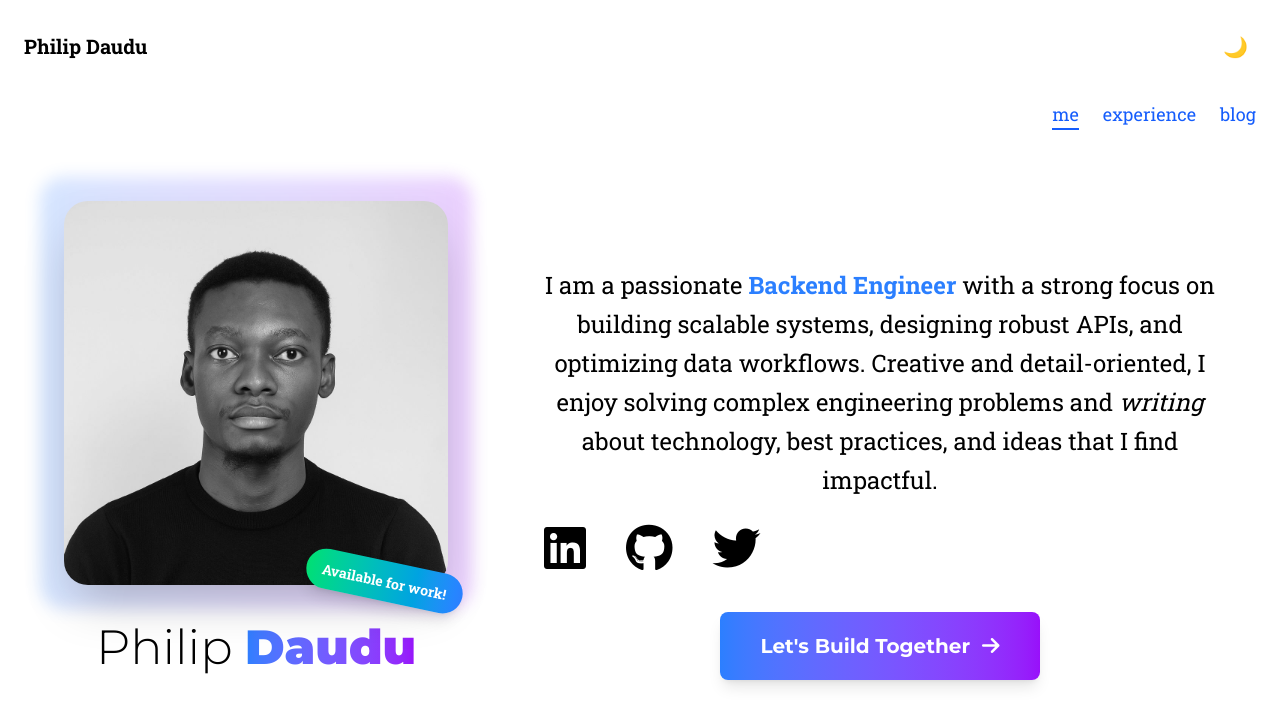
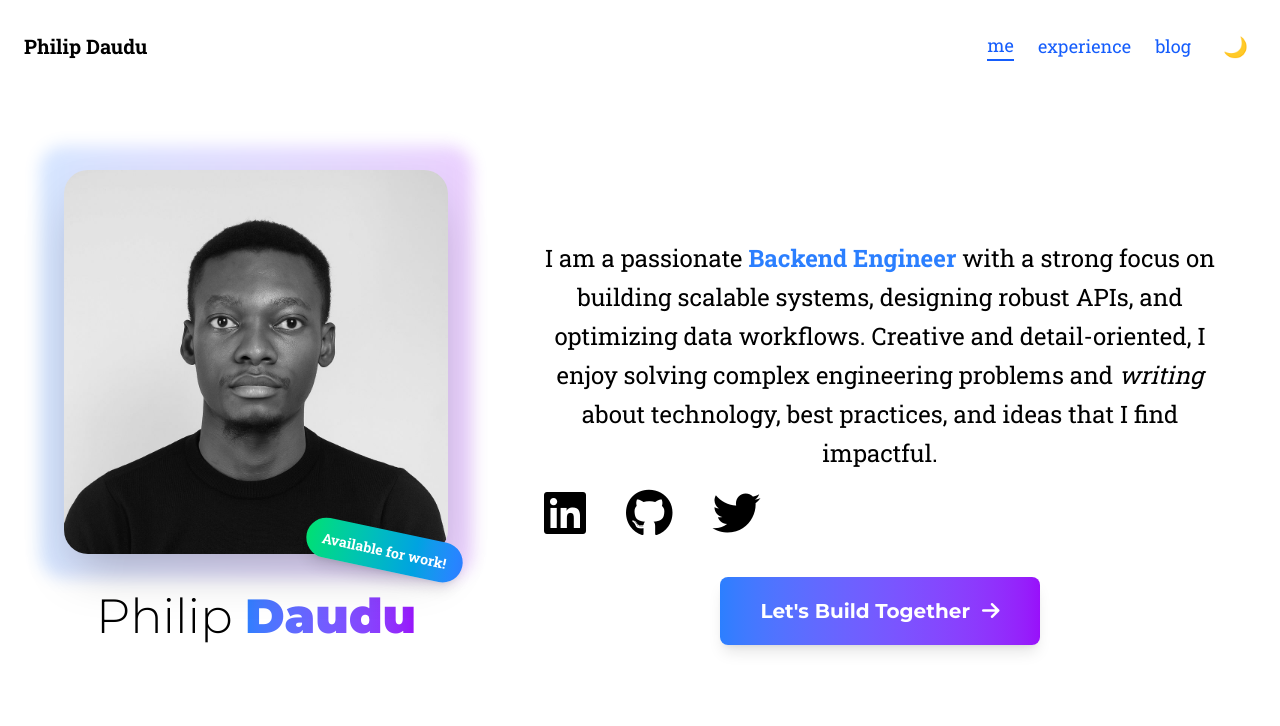
Before and after one commit to Philip-D21/portfolio, a React (Vite) app: page / in a window 1280 px wide. Shown: the top 726 px of the page. Built offline with nearby package versions, Linux system fonts and the light colour scheme.

Commit message:
feat: update portfolio

```diff
--- a/src/Header.jsx
+++ b/src/Header.jsx
@@ -8,18 +8,41 @@ function Header() {
 
   return (
     <header className="pt-4 px-4 sm:pt-6 sm:px-6 w-full relative z-20">
-      <div className="mb-6 sm:mb-8 flex items-center justify-between">
-        <div>
+      {/* Main header row with logo and right-aligned nav + controls */}
+      <div className="flex items-center justify-between mb-6 sm:mb-8">
+        {/* Logo */}
+        <div className="flex-shrink-0">
           <div className={`font-bold text-lg sm:text-xl ${colors.text}`}>Philip Daudu</div>
-          {/* <div className={`text-xs ${colors.textMuted}`}>Code with clarity. Grow with purpose.</div> */}
         </div>
 
-        {/* Theme toggle and hamburger container */}
-        <div className="flex items-center gap-4">
+        {/* Right side: Desktop Navigation + Theme toggle + Mobile menu */}
+        <div className="flex items-center gap-6">
+          {/* Desktop Navigation - Far Right */}
+          <nav className="hidden sm:flex items-center gap-6 text-lg">
+            <Link
+              to="/"
+              className={`${colors.accent} hover:${colors.accentHover} transition-colors duration-200 border-b-2 ${isDarkMode ? 'border-blue-400' : 'border-blue-600'}`}
+            >
+              me
+            </Link>
+            <Link
+              to="/experience"
+              className={`${colors.accent} hover:${colors.accentHover} transition-colors duration-200`}
+            >
+              experience
+            </Link>
+            <Link
+              to="/blog"
+              className={`${colors.accent} hover:${colors.accentHover} transition-colors duration-200`}
+            >
+              blog
+            </Link>
+          </nav>
+
           {/* Theme toggle button */}
           <button
             onClick={toggleTheme}
-            className={`p-2 rounded-lg transition-colors duration-200 ${colors.button}`}
+            className={`p-2 rounded-lg transition-all duration-200 ${colors.button} hover:scale-105`}
             aria-label={isDarkMode ? 'Switch to light mode' : 'Switch to dark mode'}
           >
             <span className="text-xl">
@@ -27,42 +50,78 @@ function Header() {
             </span>
           </button>
 
-          {/* Hamburger for mobile */}
+          {/* Mobile hamburger */}
           <button
-            className={`sm:hidden p-2 focus:outline-none ${colors.text}`}
+            className={`sm:hidden p-2 rounded-lg transition-all duration-200 hover:${colors.bgSecondary} ${colors.text}`}
             aria-label={navOpen ? 'Close navigation' : 'Open navigation'}
             onClick={() => setNavOpen((open) => !open)}
           >
-            <span className="text-2xl">{navOpen ? '✕' : '☰'}</span>
+            <span className="text-xl">{navOpen ? '✕' : '☰'}</span>
           </button>
         </div>
       </div>
-      {/* Overlay and Nav links for mobile */}
+
+      {/* Mobile Navigation Overlay */}
       {navOpen && (
         <>
           <div className="fixed inset-0 bg-black bg-opacity-60 z-30" onClick={() => setNavOpen(false)}></div>
-          <nav className={`fixed top-0 left-0 w-3/4 max-w-xs h-full ${isDarkMode ? 'bg-gray-800' : 'bg-white'} shadow-lg z-40 flex flex-col gap-6 p-8 text-lg animate-slide-in`}>
-            <button className={`self-end mb-4 ${colors.text}`} onClick={() => setNavOpen(false)} aria-label="Close navigation">
-              <span className="text-2xl">✕</span>
-            </button>
-            <Link to="/" className={`${colors.accent} hover:${colors.accentHover}`} onClick={() => setNavOpen(false)}>me</Link>
-            <Link to="/experience" className={`${colors.accent} hover:${colors.accentHover}`} onClick={() => setNavOpen(false)}>experience</Link>
-            <Link to="/blog" className={`${colors.accent} hover:${colors.accentHover}`} onClick={() => setNavOpen(false)}>blog</Link>
-            {/* <Link to="/work" className={`${colors.accent} hover:${colors.accentHover}`} onClick={() => setNavOpen(false)}>work</Link>
-            <Link to="/archive" className={`${colors.accent} hover:${colors.accentHover}`} onClick={() => setNavOpen(false)}>archive</Link> */}
-            {/* <Link to="/playground" className={`${colors.accent} hover:${colors.accentHover}`} onClick={() => setNavOpen(false)}>playground</Link> */}
+          <nav className={`fixed top-0 left-0 w-3/4 max-w-xs h-full ${isDarkMode ? 'bg-gray-800' : 'bg-white'} shadow-xl z-40 flex flex-col gap-6 p-8 text-lg animate-slide-in`}>
+            {/* Close button */}
+            <div className="flex justify-end mb-4">
+              <button
+                className={`p-2 rounded-lg transition-colors duration-200 hover:${colors.bgSecondary} ${colors.text}`}
+                onClick={() => setNavOpen(false)}
+                aria-label="Close navigation"
+              >
+                <span className="text-xl">✕</span>
+              </button>
+            </div>
+
+            {/* Mobile nav links */}
+            <div className="flex flex-col gap-6">
+              <Link
+                to="/"
+                className={`${colors.accent} hover:${colors.accentHover} transition-colors duration-200 text-xl py-2 border-b ${colors.border}`}
+                onClick={() => setNavOpen(false)}
+              >
+                me
+              </Link>
+              <Link
+                to="/experience"
+                className={`${colors.accent} hover:${colors.accentHover} transition-colors duration-200 text-xl py-2 border-b ${colors.border}`}
+                onClick={() => setNavOpen(false)}
+              >
+                experience
+              </Link>
+              <Link
+                to="/blog"
+                className={`${colors.accent} hover:${colors.accentHover} transition-colors duration-200 text-xl py-2 border-b ${colors.border}`}
+                onClick={() => setNavOpen(false)}
+              >
+                blog
+              </Link>
+            </div>
+
+            {/* Theme toggle in mobile menu */}
+            <div className="mt-8 pt-6 border-t ${colors.border}">
+              <button
+                onClick={() => {
+                  toggleTheme();
+                  setNavOpen(false);
+                }}
+                className={`flex items-center gap-3 w-full p-3 rounded-lg transition-all duration-200 ${colors.button} hover:${colors.bgSecondary}`}
+              >
+                <span className="text-xl">
+                  {isDarkMode ? '☀️' : '🌙'}
+                </span>
+                <span className="text-base font-medium">
+                  {isDarkMode ? 'Light Mode' : 'Dark Mode'}
+                </span>
+              </button>
+            </div>
           </nav>
         </>
       )}
-      {/* Nav links for desktop */}
-      <nav className="hidden sm:flex flex-row justify-end gap-6 text-lg mb-8">
-        <Link to="/" className={`${colors.accent} hover:${colors.accentHover} border-b-2 ${isDarkMode ? 'border-blue-400' : 'border-blue-600'}`}>me</Link>
-        <Link to="/experience" className={`${colors.accent} hover:${colors.accentHover}`}>experience</Link>
-        <Link to="/blog" className={`${colors.accent} hover:${colors.accentHover}`}>blog</Link>
-        {/* <Link to="/work" className={`${colors.accent} hover:${colors.accentHover}`}>work</Link>
-        <Link to="/archive" className={`${colors.accent} hover:${colors.accentHover}`}>archive</Link> */}
-        {/* <Link to="/playground" className={`${colors.accent} hover:${colors.accentHover}`}>playground</Link> */}
-      </nav>
     </header>
   );
 }
--- a/src/Home.jsx
+++ b/src/Home.jsx
@@ -84,16 +84,12 @@ function Home() {
               </div>
             </div>
 
-            <p
-              className={`text-base sm:text-lg mb-6 leading-relaxed text-center transform transition-all duration-1000 delay-300 ${isLoaded ? 'translate-y-0 opacity-100' : 'translate-y-5 opacity-0'}`}
-              style={{ fontFamily: 'Roboto Slab, serif' }}
+           {/* Social Links */}
+              <div
+                className={`flex justify-center gap-10 mb-10 pt-10 transform transition-all duration-1000 delay-500 ${
+                  isLoaded ? "translate-y-0 opacity-100" : "translate-y-5 opacity-0"
+                }`}
               >
-              I am a passionate <span className="font-semibold text-blue-500">Backend Engineer</span> with a strong focus on building scalable systems, designing robust APIs, and optimizing data workflows.
-              Creative and detail-oriented, I enjoy solving complex engineering problems and <span className="italic">writing</span> about technology, best practices, and ideas that I find impactful.
-            </p>
-
-            {/* Social Links */}
-            <div className={`flex gap-6 mb-6 justify-center transform transition-all duration-1000 delay-500 ${isLoaded ? 'translate-y-0 opacity-100' : 'translate-y-5 opacity-0'}`}>
                 <a
                   href="https://www.linkedin.com/in/philip-daudu/"
                   className={`${colors.social} transform hover:scale-110 transition-all duration-300 hover:text-blue-500`}
@@ -122,6 +118,7 @@ function Home() {
                   <i className="fab fa-twitter fa-2x"></i>
                 </a>
               </div>
+
 
             {/* CTA Button */}
             <div className={`transform transition-all duration-1000 delay-700 ${isLoaded ? 'translate-y-0 opacity-100' : 'translate-y-5 opacity-0'}`}>
@@ -194,7 +191,7 @@ function Home() {
 
             {/* Description */}
             <p
-              className={`text-xl xl:text-2xl mb-6 leading-relaxed transform transition-all duration-1000 delay-300 ${isLoaded ? 'translate-y-0 opacity-100' : 'translate-y-5 opacity-0'}`}
+              className={`text-xl xl:text-2xl mb-0 leading-relaxed transform transition-all duration-1000 delay-300 ${isLoaded ? 'translate-y-0 opacity-100' : 'translate-y-5 opacity-0'}`}
               style={{ fontFamily: 'Roboto Slab, serif' }}
             >
               I am a passionate <span className="font-semibold text-blue-500">Backend Engineer</span> with a strong focus on building scalable systems, designing robust APIs, and optimizing data workflows.
@@ -202,7 +199,7 @@ function Home() {
             </p>
 
             {/* Social Links */}
-            <div className={`flex gap-10 mb-10 transform transition-all duration-1000 delay-500 ${isLoaded ? 'translate-y-0 opacity-100' : 'translate-y-5 opacity-0'}`}>
+            <div className={`flex gap-10 mb-10 pt-4 transform transition-all duration-1000 delay-500 ${isLoaded ? 'translate-y-0 opacity-100' : 'translate-y-5 opacity-0'}`}>
               <a
                 href="https://www.linkedin.com/in/philip-daudu/"
                 className={`${colors.social} transform hover:scale-110 transition-all duration-300 hover:text-blue-500`}
```
Lines whose indentation alone changed are shown as unchanged.
